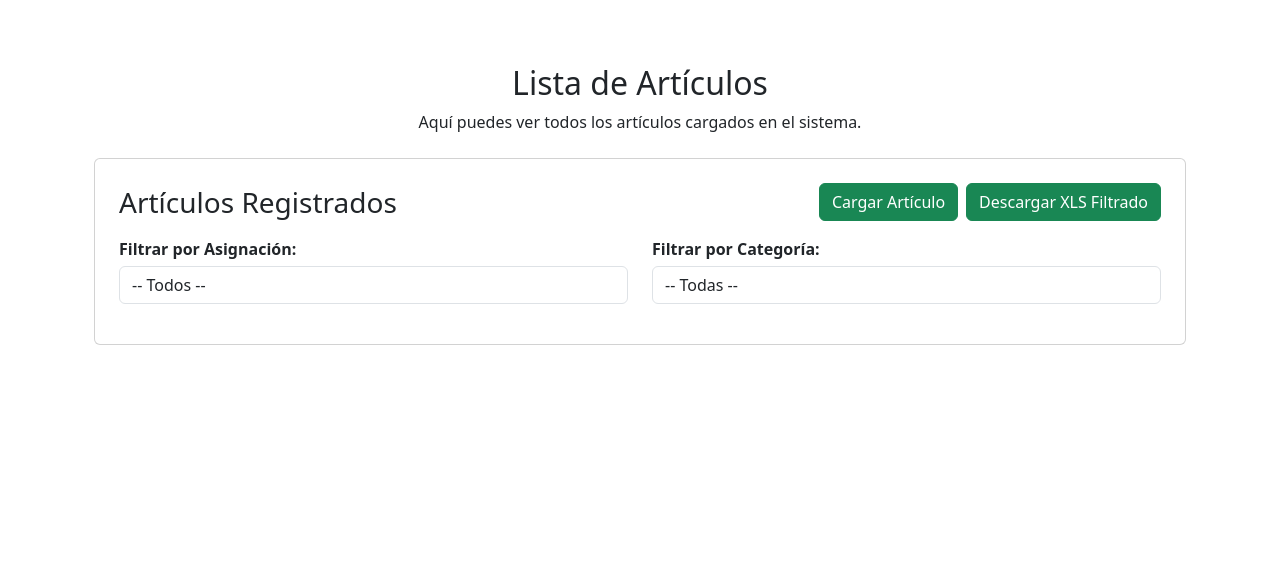
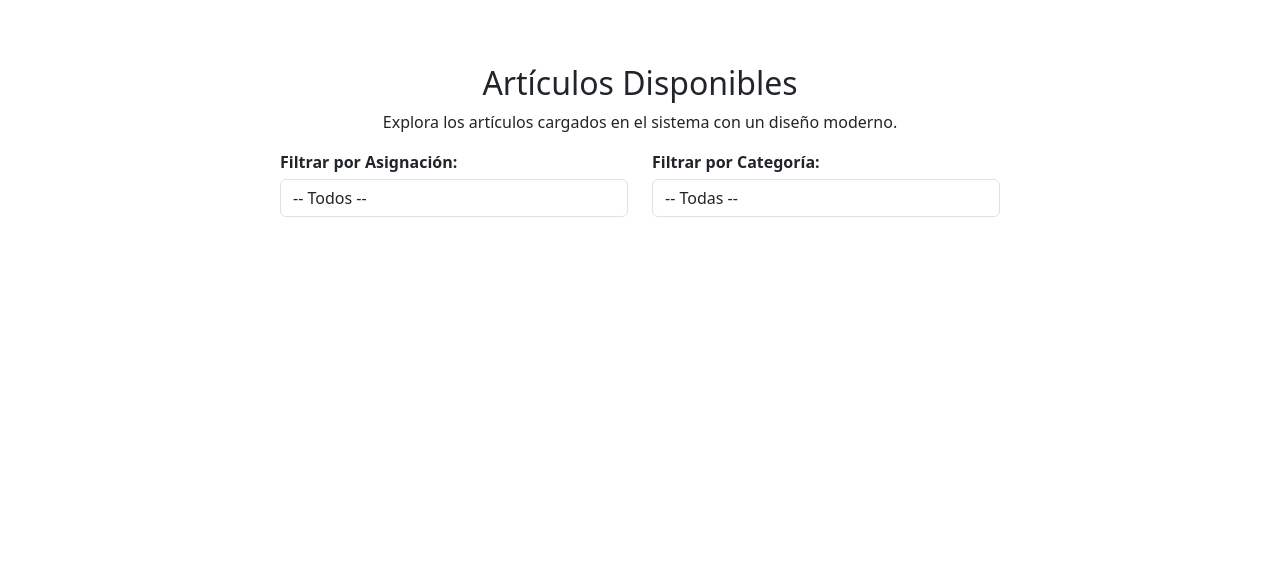
Before and after one commit to delpianocp/inventario, a Django app: template inventario/templates/inventario/articulos_card.html in a window 1280 px wide. Shown: the part 56-641 px from the top of the page. Run offline with Django 5.2, Linux system fonts and the light colour scheme; the template is opened without the code that fills it, so the values that code supplies are empty.

Commit message:
modifico solo plantilla articulos estilo ml

```diff
--- a/inventario/templates/inventario/articulos_card.html
+++ b/inventario/templates/inventario/articulos_card.html
@@ -3,27 +3,14 @@
 {% block title %}Lista de Artículos{% endblock %}
 
 {% block content %}
-<section id="articulos" class="container-fluid mt-3 contenido">
-    <h2 class="text-center">Lista de Artículos</h2>
-    <p class="text-center">Aquí puedes ver todos los artículos cargados en el sistema.</p>
-
-    <div class="row justify-content-center mt-4">
-        <div class="col-12">
-            <div class="card p-4">
-                <div class="d-flex flex-column flex-md-row justify-content-between align-items-center mb-3">
-                    <h3 class="text-center mb-2 mb-md-0">Artículos Registrados</h3>
-                    <div class="d-flex flex-column flex-md-row">
-                        <a href="{% url 'cargar_articulo' %}" class="btn btn-success mb-2 mb-md-0 me-md-2">Cargar Artículo</a>
-                        <a href="{% url 'generar_xls' %}?asignacion={{ asignacion_filtrada }}&categoria={{ categoria_filtrada }}" class="btn btn-success">
-                            Descargar XLS Filtrado
-                        </a>
-                    </div>
-                </div>
+<section id="articulos" class="container-fluid mt-3">
+    <h2 class="text-center">Artículos Disponibles</h2>
+    <p class="text-center">Explora los artículos cargados en el sistema con un diseño moderno.</p>
 
     <!-- 🔍 Filtros por Asignación y Categoría -->
-                <form method="GET" class="mb-3">
-                    <div class="row">
-                        <div class="col-md-6">
+    <form method="GET" class="mb-4">
+        <div class="row justify-content-center">
+            <div class="col-md-4">
                 <label for="filtro_asignacion">Filtrar por Asignación:</label>
                 <select name="asignacion" id="filtro_asignacion" class="form-control" onchange="this.form.submit()">
                     <option value="">-- Todos --</option>
@@ -34,7 +21,7 @@
                     {% endfor %}
                 </select>
             </div>
-                        <div class="col-md-6">
+            <div class="col-md-4">
                 <label for="filtro_categoria">Filtrar por Categoría:</label>
                 <select name="categoria" id="filtro_categoria" class="form-control" onchange="this.form.submit()">
                     <option value="">-- Todas --</option>
@@ -48,33 +35,28 @@
         </div>
     </form>
 
-                <!-- 🛠 Artículos en tarjetas -->
+    <!-- 🛍 Diseño estilo Mercado Libre -->
     <div class="row">
         {% for articulo in articulos %}
-                    <div class="col-md-4 mb-4">
-                        <div class="card h-100">
+        <div class="col-lg-3 col-md-4 col-sm-6 mb-4">
+            <div class="card shadow-sm h-100">
+                {% if articulo.foto %}
+                    <img src="{{ articulo.foto.url }}" class="card-img-top" alt="{{ articulo.nombre }}">
+                {% else %}
+                    <img src="https://via.placeholder.com/200" class="card-img-top" alt="Imagen no disponible">
+                {% endif %}
                 <div class="card-body">
                     <h5 class="card-title">{{ articulo.nombre }}</h5>
                     <p class="card-text">
-                                    <strong>ID:</strong> {{ articulo.id }} <br>
-                                    <strong>Cantidad:</strong> {{ articulo.cantidad }} <br>
-                                    <strong>Asignación:</strong> {{ articulo.asignacion }} <br>
+                        <strong>Precio:</strong> ${{ articulo.valor }} <br>
                         <strong>Categoría:</strong> {{ articulo.categoria }} <br>
-                                    <strong>Valor:</strong> ${{ articulo.valor }}
+                        <strong>Asignación:</strong> {{ articulo.asignacion }}
                     </p>
-                                {% if articulo.foto %}
-                                    <img src="{{ articulo.foto.url }}" alt="Foto de {{ articulo.nombre }}" class="img-fluid">
-                                {% else %}
-                                    <p class="text-muted">Sin imagen</p>
-                                {% endif %}
-                                <a href="{% url 'detalle_articulo' articulo.id %}" class="btn btn-primary mt-2">Ver detalle</a>
+                    <a href="{% url 'detalle_articulo' articulo.id %}" class="btn btn-warning w-100">Ver Detalle</a>
                 </div>
             </div>
         </div>
         {% endfor %}
     </div>
-            </div>
-        </div>
-    </div>
 </section>
 {% endblock %}
```
Also changed, not shown: inventario/templates/inventario/articulos.html (+22 -54 lines). Lines whose indentation alone changed are shown as unchanged.
